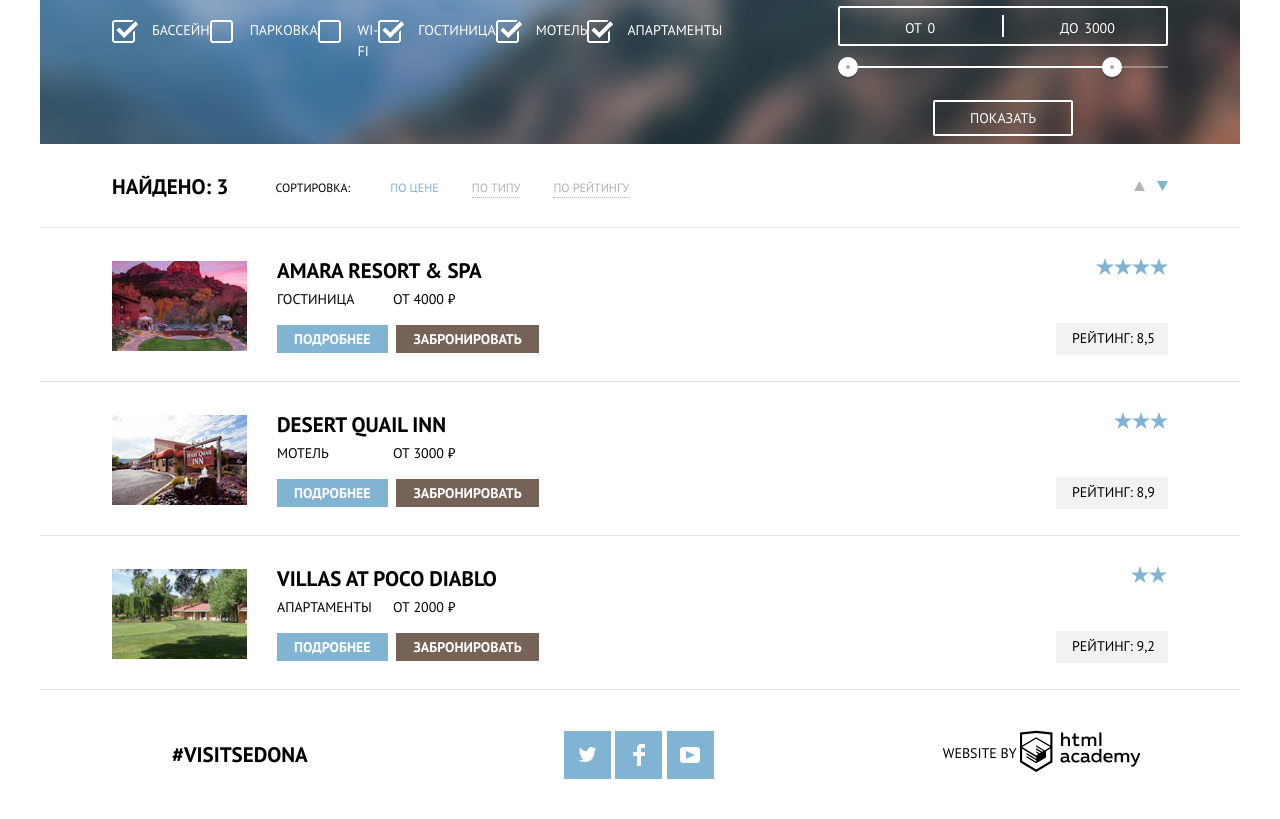
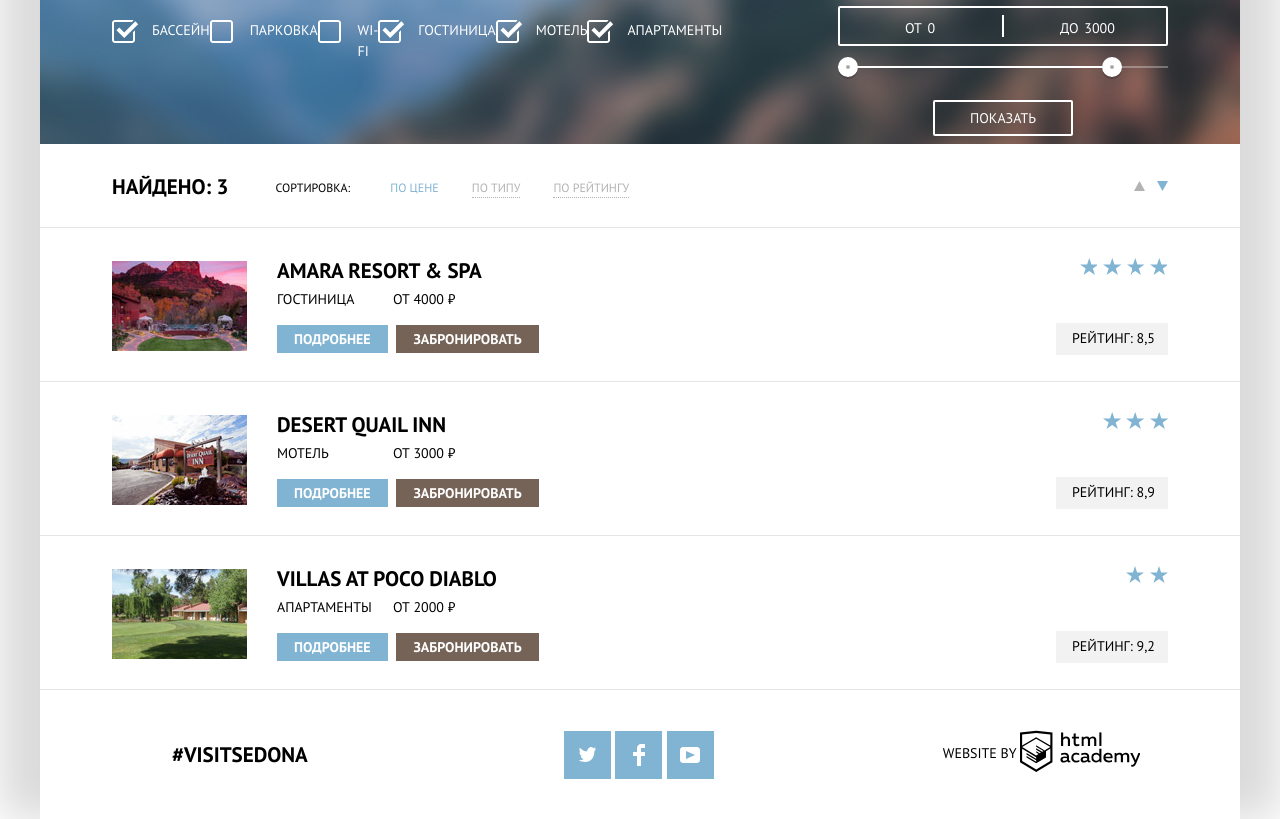
Before and after one commit to AsyaNeon/966011-sedona-25, a plain HTML site: page hotels.html in a window 1280 px wide. Shown: the part 110-929 px from the top of the page. Drawn offline with nearby package versions, Linux system fonts and the light colour scheme.

Commit message:
сделала тень и исправила звезды

```diff
--- a/css/style.css
+++ b/css/style.css
@@ -9,10 +9,16 @@ body {
 
 }
 
+.wrapper {
+    width: 1200px;
+    margin: 0 auto;
+    box-shadow: -40px 0 40px #dbdbdb,
+                40px 0 40px #dbdbdb;
+}
+
 .container {
     width: 1200px;
     margin: 0 auto;
-    padding: 0 40px;
 }
 
 .visually-hidden:not(:focus):not(:active),
@@ -154,6 +160,7 @@ img {
     justify-content: center;
     margin: 0;
     padding: 0;
+    counter-reset: advantage;
 }
 
 .advantages-list h3,
@@ -205,7 +212,8 @@ img {
 }
 
 .advantages-item h3::after {
-    content: "— №1 —";
+    counter-increment: advantage;
+    content: "— №" counter(advantage) " —";
     position: absolute;
     font-size: 14px;
     font-weight: 400;
@@ -903,21 +911,21 @@ img {
     display: block;
     height: 17px;
     background-image: url(../img/star.svg);
-    background-repeat: repeat-x;
+    background-repeat: space;
     margin-left: auto;
     margin-bottom: 48px;
 }
 
 .stars-4 {
-    width: 72px;
+    width: 88px;
 }
 
 .stars-3 {
-    width: 54px;
+    width: 65px;
 }
 
 .stars-2 {
-    width: 37px;
+    width: 42px;
 }
 
 .rating {
--- a/hotels.html
+++ b/hotels.html
@@ -8,6 +8,8 @@
     <link href="css/style.css" rel="stylesheet">
   </head>
   <body>
+
+    <div class="wrapper">
 
     <header class="container main-header header-inner-page">
       <a class="main-header-logo" href="index.html">
@@ -236,5 +238,7 @@
       </div>
     </footer>
 
+    </div>
+
   </body>
 </html>
```
Also changed, not shown: index.html (+4 -0 lines).
